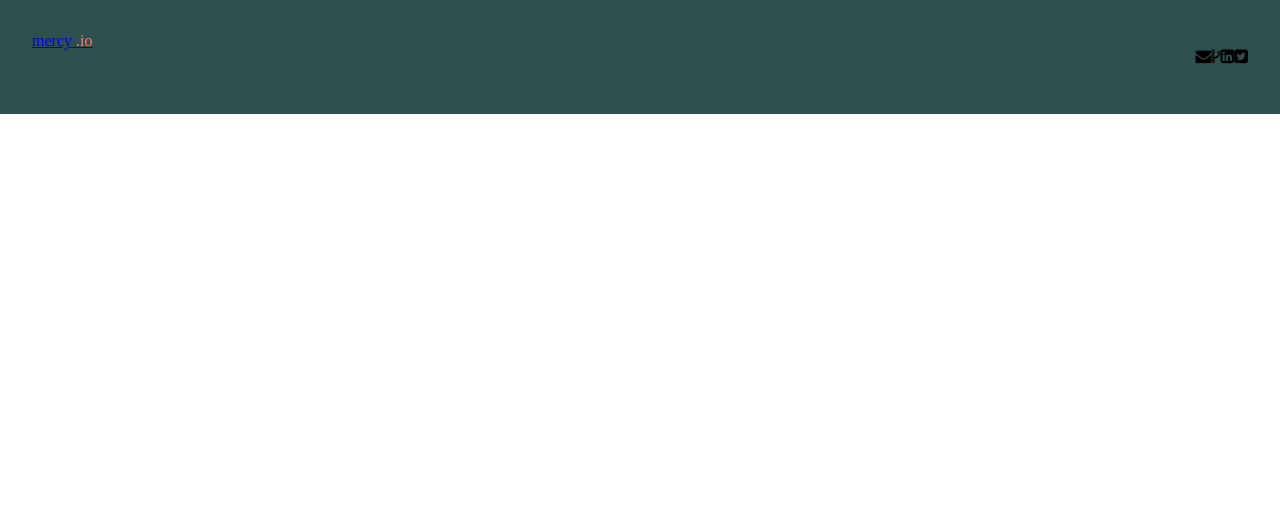
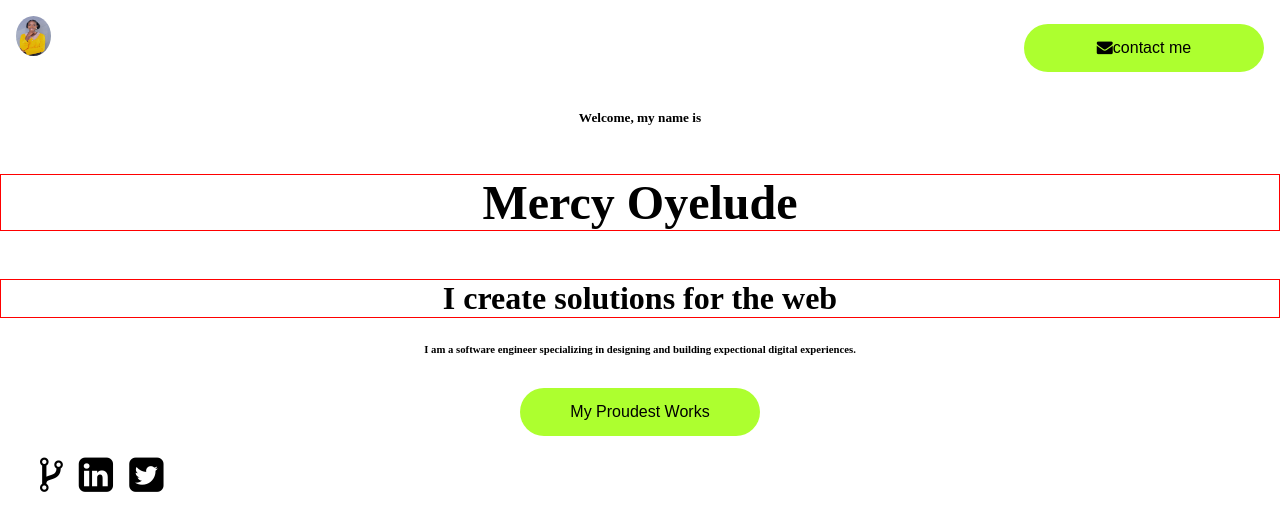
Before and after one commit to Mercy-Iyanu/html_projects, a plain HTML site: page Personal Portfolio/index.html in a window 1280 px wide. Drawn offline with Linux system fonts and the light colour scheme.

Commit message:
Added styles to the html elements.

```diff
--- a/Personal Portfolio/index.html
+++ b/Personal Portfolio/index.html
@@ -5,6 +5,13 @@
     <meta charset="UTF-8">
     <meta name="viewport" content="width=device-width, initial-scale=1.0">
     <link rel="stylesheet" href="https://cdnjs.cloudflare.com/ajax/libs/font-awesome/4.7.0/css/font-awesome.min.css">
+    <link rel="preconnect" href="https://fonts.googleapis.com">
+    <link rel="preconnect" href="https://fonts.gstatic.com" crossorigin>
+    <link rel="preconnect" href="https://fonts.googleapis.com">
+    <link rel="preconnect" href="https://fonts.gstatic.com" crossorigin>
+    <link
+        href="https://fonts.googleapis.com/css2?family=Inter:wght@200;300;400;500&family=Nunito:wght@200;400;500&display=swap"
+        rel="stylesheet">
     <link rel="stylesheet" href="style.css">
     <title>My Portfolio</title>
 </head>
@@ -12,15 +19,26 @@
 <body>
     <div class="container-fluid">
         <nav>
-            <a href="http://" target="_blank" rel="noopener noreferrer" aria-hidden="true">mercy
-                <span style="color: salmon;">.io</span></a>
+            <a href="http://" target="_blank" rel="noopener noreferrer" aria-hidden="true"><img
+                    src="images/ISK_9899.jpg" alt="mercy_picture"></a>
+            <div class="contact-me">
+                <a href="mailto:mercyoyelude0@gmail.com"><button><i class="fa fa-envelope"
+                            aria-hidden="true"></i>contact me</button></a>
+            </div>
+        </nav>
+        <header>
+            <h5>Welcome, my name is</h5>
+            <h3>Mercy Oyelude</h3>
+            <h1>I create solutions for the web</h1>
+            <h6>I am a software engineer specializing in designing and building expectional digital experiences.
+            </h6>
+            <a href="http://"><button>My Proudest Works</button></a>
             <ul>
-                <li><i class="fa fa-envelope" aria-hidden="true"></i></li>
-                <li><i class="fa fa-code-fork" aria-hidden="true"></i></li>
-                <li><i class="fa fa-linkedin-square" aria-hidden="true"></i></li>
-                <li><i class="fa fa-twitter-square" aria-hidden="true"></i></li>
+                <li><a href="http://"><i class="fa fa-code-fork" aria-hidden="true"></i></a></li>
+                <li><a href="http://"><i class="fa fa-linkedin-square" aria-hidden="true"></i></a></i></li>
+                <li><a href="http://"><i class="fa fa-twitter-square" aria-hidden="true"></i></a></li>
             </ul>
-        </nav>
+        </header>
     </div>
 </body>
 
--- a/Personal Portfolio/style.css
+++ b/Personal Portfolio/style.css
@@ -1,5 +1,4 @@
-@import url('https://fonts.googleapis.com/css2?family=Nunito:ital,wght@0,200;0,300;0,400;0,500;1,200&family=Work+Sans:wght@400;500;600&display=swap');
-
+@import url('https://fonts.googleapis.com/css2?family=Inter:wght@200;300;400;500&family=Nunito:wght@200;400;500&display=swap');
 
 body {
     margin: 0;
@@ -7,15 +6,63 @@ body {
 }
 
 nav {
-    background-color: darkslategray;
     display: flex;
     justify-content: space-between;
-    padding: 2em;
+    padding: 1em;
 }
 
-nav ul {
+nav a img {
+    width: 35px;
+    height: 40px;
+    border-radius: 50%;
+}
+
+button {
+    width: 15em;
+    height: 3em;
+    background: greenyellow;
+    outline: none;
+    border: none;
+    box-shadow: inset;
+    border-radius: 30px;
+    font-size: 1rem;
+    cursor: pointer;
+    font-weight: 400;
+}
+
+a {
+    font-size: 2.5rem;
+    color: #000;
+    text-decoration: none;
+}
+
+header {
+    text-align: center;
+}
+
+h1,
+h3,
+h5 h6 {
+    border: 1px solid red;
+}
+
+h1 {
+    font-size: 2rem;
+}
+
+h3 {
+    font-size: 3rem;
+}
+
+header ul {
     display: flex;
-    justify-content: space-between;
     list-style: none;
+}
 
+header ul li {
+    padding-right: 1em;
 }
+
+header ul li a {
+    color: #000;
+}
```
Also changed, not shown: Personal Portfolio/images/ISK_9899.jpg (added), Personal Portfolio/images/merPics.png (added).
